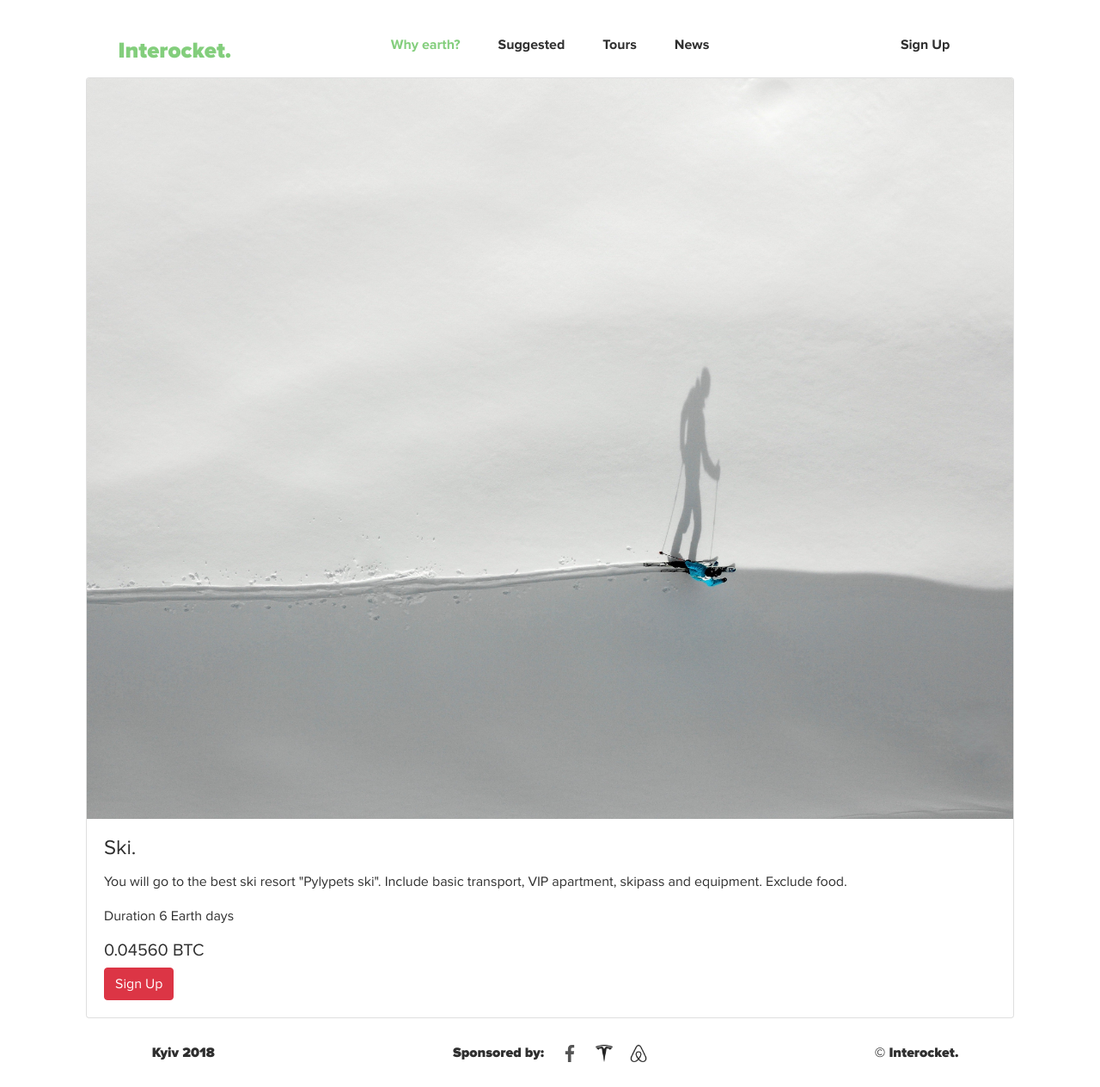
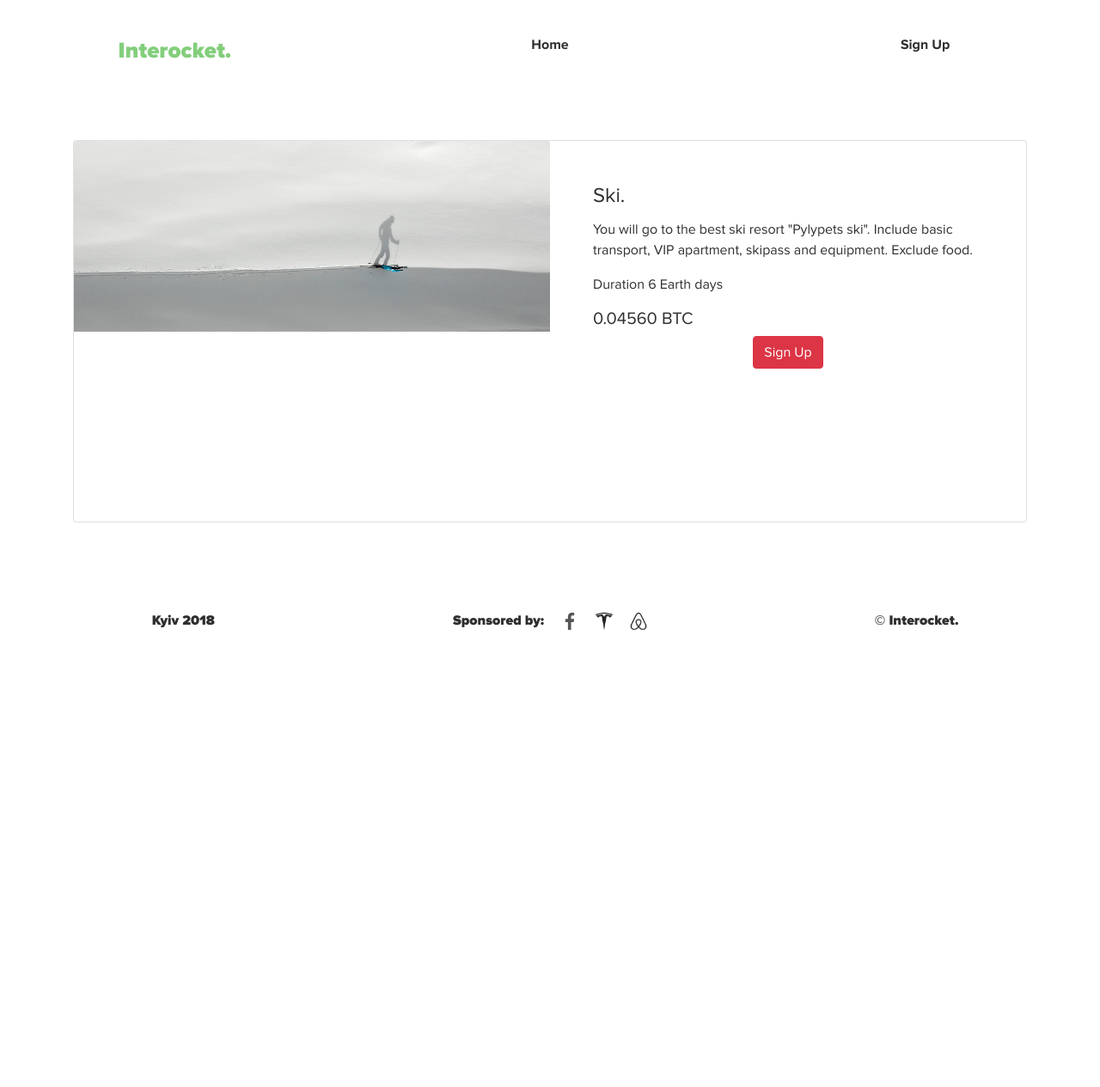
Before and after one commit to DimaPoliuha/Interocket, a Django app: page /tour/ski/ in a window 1280 px wide. Shown: the whole page at 86% size. After the commit the page ends 733 px from the top, so only its background shows below. Run offline with Django 3.2, Linux system fonts and the light colour scheme; data comes from the database, SQL or seed files in the repository; both versions use the stored data as it was after the commit; some libraries are stand-ins or nearby versions.

Commit message:
Interocket v.1.0

```diff
--- a/app/templates/base.html
+++ b/app/templates/base.html
@@ -53,7 +53,7 @@
                     <div class="tour-item-image-container flex flex-centered">
                         <img class="tour-item-image" src="{{ tour.icon.url }}" alt="">
                     </div>
-                    <span class="tour-item-title"><a href="{{ tour.get_absolute_url }}">{{ tour.title }}</a></span>
+                    <span class="tour-item-title"><a class="black" href="{{ tour.get_absolute_url }}">{{ tour.title }}</a></span>
                 </a>
             </div>
                 {% endif %}
--- /dev/null
+++ b/app/templates/header-alt.html
@@ -0,0 +1,33 @@
+  <!-- REGULAR HEADER -->
+  <header class="header-main">
+      <div class="header-wrapper flex row">
+
+			<div class="header-menu-item-wrapper">
+				<ul class="header-menu flex" data-aos="leftSlideLong" data-aos-duration="550" data-aos-once="true">
+					<li class="header-menu-unit"><a class="header-menu-link title-link header-text-logo black" href="{% url 'base' %}">Interocket.</a></li>
+				</ul>
+			</div>
+			<div class="header-menu-item-wrapper">
+				<ul class="header-menu flex" data-aos="leftSlideLong" data-aos-duration="550" data-aos-once="true">
+                    <li class="header-menu-unit"><a class="header-menu-link bold" href="{% url 'base' %}">Home</a></li>
+				</ul>
+			</div>
+			<div class="header-menu-item-wrapper">
+				<ul class="header-menu flex" data-aos="leftSlideLong" data-aos-duration="550" data-aos-once="true">
+                    {% if request.user.is_authenticated %}
+                        <li class="header-menu-unit"><a class="header-menu-link bold" href="{% url 'cart' %}">Cart <span class="badge" id="cart-count">{% if not request.session.total %} 0 {% else %} {{ request.session.total }} {% endif %}</span></a></li>
+                        <ul class="header-menu-unit user-action flex">
+                            <li class="header-menu-unit"><a class="header-menu-link bold" href="{% url 'account' %}">{{ request.user }}</a></li>
+                            <li><a class="header-menu-link bold" href="{% url 'logout' %}">Log out</a></li>
+                        </ul>
+                    {% else %}
+                        <ul class="header-menu-unit user-action flex">
+                        <li><a class="header-menu-link bold" href="{% url 'registration' %}">Sign Up</a></li>
+                        <li><a class="header-menu-link bold" href="{% url 'login' %}">Sign In</a></li>
+                      </ul>
+                  {% endif %}
+				</ul>
+			</div>
+
+      </div>
+  </header>
--- a/app/templates/new.html
+++ b/app/templates/new.html
@@ -1,7 +1,7 @@
 {% extends 'wrapper.html' %}
 
 {% block content %}
-        {% include 'header.html' %}
+  {% include 'header-alt.html' %}
     <div class="container" style="padding-top: 7%">
 
     <div class="col-lg-12 col-md-12 mb-12">
--- a/app/templates/tour.html
+++ b/app/templates/tour.html
@@ -1,19 +1,20 @@
 {% extends 'wrapper.html' %}
 
 {% block content %}
-    {% include 'header.html' %}
-    <div class="container" style="padding-top: 7%">
+    {% include 'header-alt.html' %}
+    <div class="container tour-container" style="padding-top: 7%">
 
-    <div class="col-lg-12 col-md-12 mb-12">
-      <div class="card h-100">
-        <img class="card-img-top" src="{{ tour.image.url }}" alt="">
-        <div class="card-body">
+        <div class="col-lg-12 col-md-12 mb-12 tour-outer-wrapper flex">
+            <div class="card tour-card-wrapper flex">
+                <img class="card-img-top tour-card-image" src="{{ tour.image.url }}" alt="">
+                <div class="card-body tour-card-body-wrapper">
                 <h4 class="card-title">
                     {{ tour.title }}
                 </h4>
                 <p class="card-text">{{ tour.description }}</p>
                     <p class="card-text">Duration {{ tour.duration }} Earth days</p>
                     <h5>{{ tour.price }} BTC</h5>
+                    <div class="tour-action-container flex">
                         {% if request.user.is_authenticated %}
                             <a href="" class="add-to-cart" data-slug="{{ tour.slug }}"><button class="btn btn-danger">Add to cart</button></a>
                         {% else %}
@@ -22,6 +23,8 @@
                     </div>
                 </div>
             </div>
+        </div>
+
     </div>
 {% endblock content %}
 
--- a/app/templates/tours.html
+++ b/app/templates/tours.html
@@ -2,7 +2,7 @@
 {% load static %}
 
 {% block content %}
-    {% include 'header.html' %}
+    {% include 'header-alt.html' %}
     <div class="container" style="padding-top: 7%">
 
       <div id="carouselExampleIndicators" class="carousel slide" data-ride="carousel">
--- a/app/templates/wrapper.html
+++ b/app/templates/wrapper.html
@@ -36,9 +36,21 @@
             <div class="footer-text flex"><span>Kyiv 2018</span></div>
             <div class="flex">
                 <div class="footer-text flex"><span>Sponsored by:</span></div>
-                <div class="footer-social-icon-container"><img class="footer-social-icon" src="{% static 'icons/icon-facebook.svg' %}" alt="Facebook"></div>
-                <div class="footer-social-icon-container"><img class="footer-social-icon" src="{% static 'icons/icon-tesla.png' %}" alt="Tesla"></div>
-                <div class="footer-social-icon-container"><img class="footer-social-icon" src="{% static 'icons/icon-airbnb.png' %}" alt="Airbnb"></div>
+                <a href="https://instagram.com/shaldenko/">
+                    <div class="footer-social-icon-container">
+                        <img class="footer-social-icon" src="{% static 'icons/icon-facebook.svg' %}" alt="Facebook">
+                    </div>
+                </a>
+                <a href="https://instagram.com/shaldenko/">
+                    <div class="footer-social-icon-container">
+                        <img class="footer-social-icon" src="{% static 'icons/icon-tesla.png' %}" alt="Tesla">
+                    </div>
+                </a>
+                <a href="https://instagram.com/shaldenko/">
+                    <div class="footer-social-icon-container">
+                        <img class="footer-social-icon" src="{% static 'icons/icon-airbnb.png' %}" alt="Airbnb">
+                    </div>
+                </a>
             </div>
             <div class="footer-text flex"><span><strong>©</strong> Interocket.</span></div>
         </div>
--- a/static_in_dev/css/main.css
+++ b/static_in_dev/css/main.css
@@ -34,6 +34,10 @@
   /* KEKKEKKEKKEKKEKKEKKEKKEK */
 
   /*border: 1.5px solid red;*/
+}
+
+a {
+  text-decoration: none !important;
 }
 
 html {
@@ -243,6 +247,7 @@
 
 .header-menu-link:hover {
   border: 1.5px solid #2f2f2f;
+  color: #2f2f2f;
   transition: all 0.5s;
 }
 
@@ -387,19 +392,28 @@
 .tour-container {
   width: auto;
   height: 100%;
-  padding: 80px 50px 20px 50px;
+  padding: 40px 50px 60px 50px;
   flex-wrap: wrap;
 }
+
+/* .tour-item-wrapper {
+  width: calc(33% - 40px);
+  height: 50%;
+  padding: 20px 60px;
+  margin: 0 20px;
+} */
+
 
 .tour-item-wrapper {
   width: 33%;
   height: 50%;
-  padding: 20px 100px;
+  padding: 70px 140px;
 }
 
 .tour-item {
   width: 100%;
   height: 100%;
+  background-color: #ffffff;
 }
 
 .tour-item-image-container {
@@ -519,3 +533,107 @@
 .footer-social-icon {
   height: 20px;
 }
+
+
+
+
+/*** NEWS ***/
+.news-section {
+  background-image: linear-gradient(to bottom right, #2f2f2f, #262626);
+  padding: 30px 0;
+}
+
+.news-section .card-img-top {
+  max-height: 300px;
+}
+
+
+
+/*** SINGLE TOUR ***/
+
+.tour-container {
+  padding: 0;
+}
+.tour-card-image {
+  width: 50%;
+  height: 50%;
+}
+
+.tour-outer-wrapper {
+  height: 74vh;
+  flex-direction: column;
+  justify-content: center;
+}
+
+.tour-card-wrapper {
+  flex-direction: row;
+}
+
+.tour-card-body-wrapper {
+  width: 50%;
+  padding: 50px
+}
+
+.tour-action-container {
+  flex-direction: row;
+  justify-content: center;
+}
+
+td {
+  text-align: center !important;
+  width: 33%;
+}
+
+.cart-head-wrapper {
+  background-color: #ffffff !important;
+}
+
+.checkout-button {
+  background-color: #83ce7c;
+  border-color: transparent;
+}
+.checkout-button:hover {
+  color: #83ce7c;
+  background-color: #ffffff;
+}
+.checkout-button:active {
+  color: #83ce7c;
+  background-color: #ffffff;
+}
+
+.cart-section {
+  /* height: auto; */
+}
+
+.order-section {
+  height: auto;
+  padding: 160px 0 40px 0;
+}
+
+.order-section > .contact-section-wrapper > .contact-wrapper {
+  align-items: center;
+}
+
+.order-table {
+  max-width: 50em;
+  margin: 10px 0 60px 0
+}
+
+.order-container {
+  width: 100%;
+}
+
+.td-account {
+  width: 20%;
+}
+
+
+.snake-container {
+  text-align: center;
+  justify-content: center;
+  flex-direction: column;
+}
+
+.modal-description {
+  margin: 20px 0;
+}
```
Also changed, not shown: app/templates/account.html (+16 -14 lines), app/templates/cart.html (+15 -11 lines), app/templates/order.html (+17 -12 lines), app/templates/registration.html (+16 -6 lines), db.sqlite3, 2 other files. Lines whose indentation alone changed are shown as unchanged.
